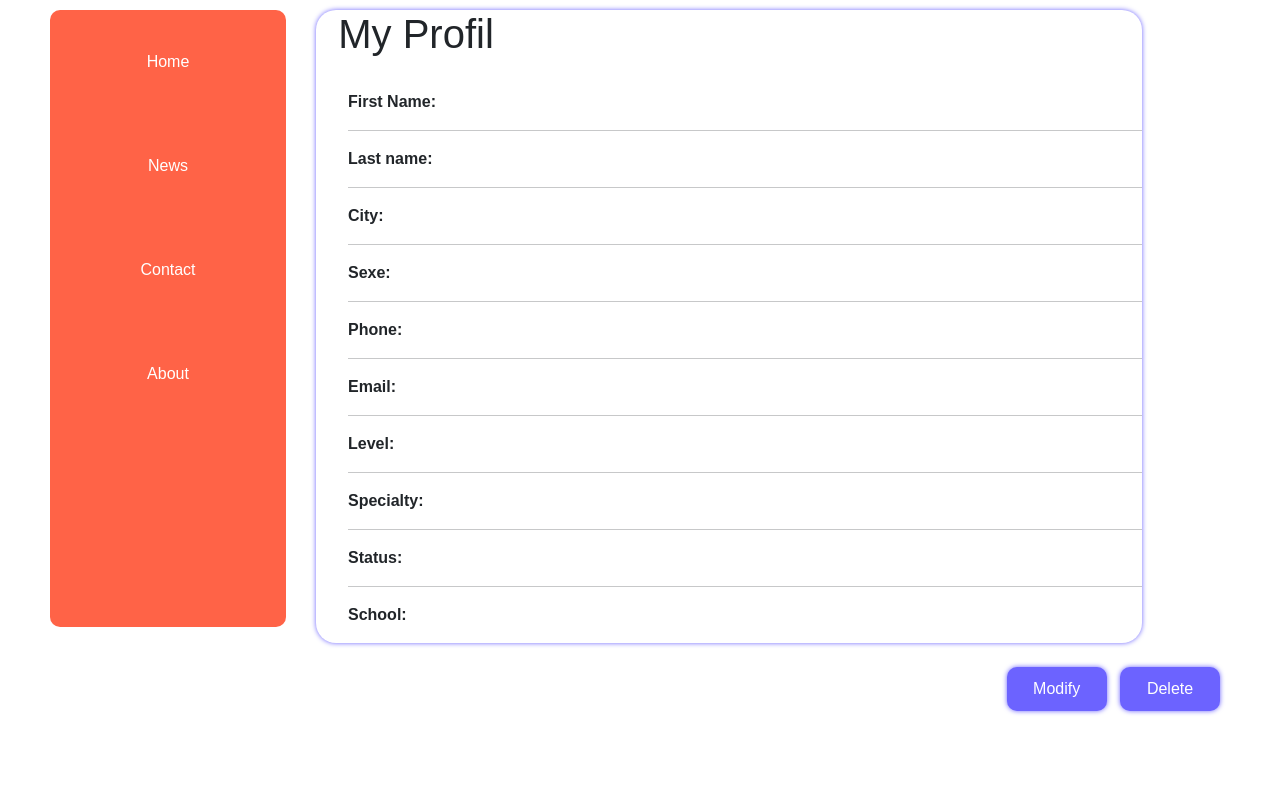
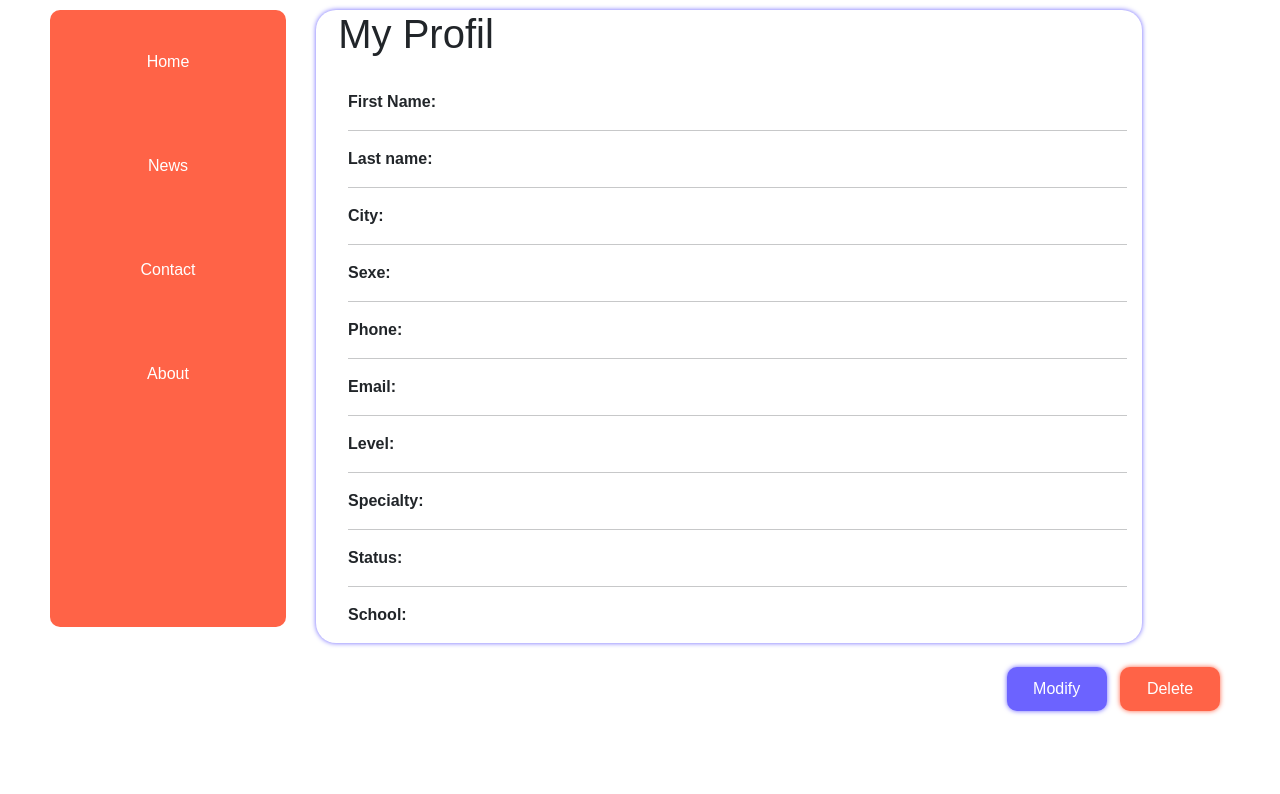
Before and after one commit to San-AMRANI/Project-Recrutement-web-site, a PHP site: page /profil.html in a window 1280 px wide. Shown: the part 111-905 px from the top of the page. Run offline with PHP 8.4, Linux system fonts and the light colour scheme; some libraries are stand-ins or nearby versions.

Commit message:
changement 2

```diff
--- a/jihane/profil.html
+++ b/jihane/profil.html
@@ -80,9 +80,9 @@
        <br>
 
        <div id="left">
-        <button class="button">Modify</button>
+        <button class="button1">Modify</button>
         &nbsp;
-        <button class="button">Delete</button></div>
+        <button class="button2">Delete</button></div>
         <br><br><br>
 
 
--- a/jihane/style.css
+++ b/jihane/style.css
@@ -41,9 +41,11 @@ nav li:hover{
 #info{
     list-style-type: none;
     text-align: left;
+    border:1px solid none;
+    padding-right: 15px;
 
 }
-#main{border:1px solid none;
+#main{
       border-radius: 20px;
       box-shadow: 0 0 5px #6c63ff;
       margin-left: 30px;
@@ -62,7 +64,7 @@ nav li:hover{
     margin-right: 0;
 }
 
-.button{
+.button1{
     width: 100px;
     border-radius: 10px;
     box-shadow:0 0 ;
@@ -75,8 +77,25 @@ nav li:hover{
 
 }
 
-.button:hover{
+.button1:hover{
     background-color: #b5b2f1;
+}
+
+.button2{
+    width: 100px;
+    border-radius: 10px;
+    box-shadow:0 0 ;
+    color: white;
+    border: none;
+    box-shadow: 0 0 5px #ff6347 ;
+    background-color: #ff6347;
+    padding: 10px;
+
+
+}
+
+.button2:hover{
+    background-color: #ef9c8d;
 }
 
 #left{
@@ -96,4 +115,5 @@ nav li:hover{
 
     caption{
         font-size: large;
+
     }
```
